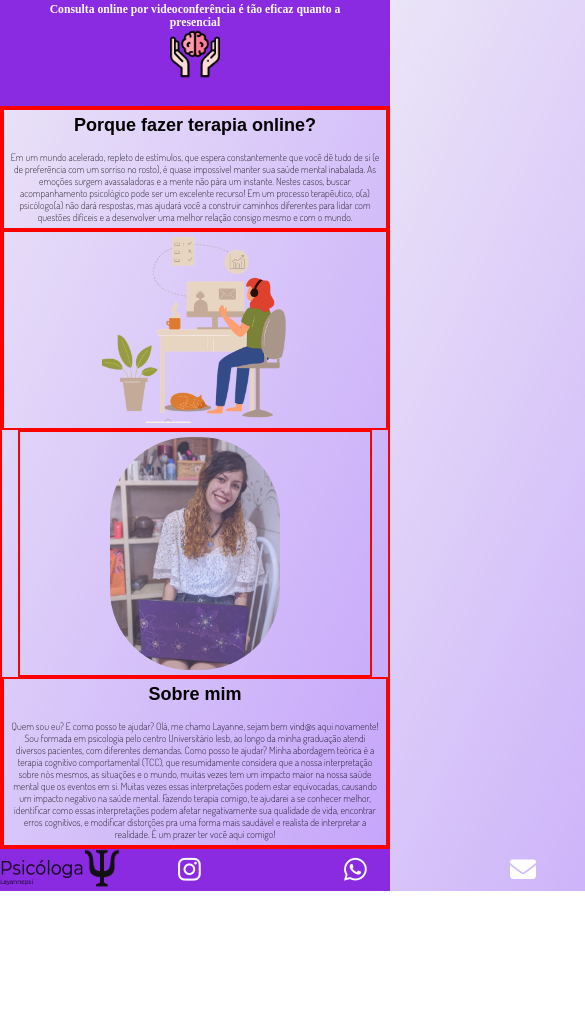
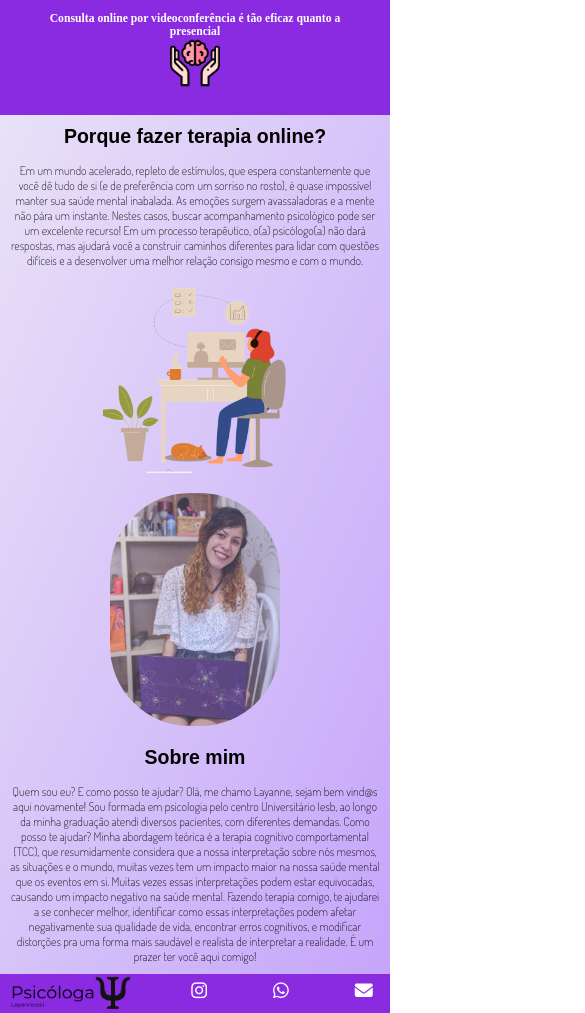
Before and after one commit to JohnTestt/page-psi, a plain HTML site: page index.html in a window 390 px wide. Shown: the part 294-1307 px from the top of the page, 585 px wide, since content can reach past the window. Before the commit the page ends 1185 px from the top, so only its background shows below. Drawn offline with Linux system fonts and the light colour scheme.

Commit message:
commit-final

```diff
--- a/index.html
+++ b/index.html
@@ -74,7 +74,7 @@
     <img class="img2" src="img/lay.jpeg" alt="">
     </div>
 
-    <div  class="item">
+    <div  class="item sobre">
         <h2>Sobre mim</h2>
         <p>Quem sou eu? E como posso te ajudar?
             Olá, me chamo Layanne, sejam bem vind@s aqui novamente!
--- a/style.css
+++ b/style.css
@@ -42,15 +42,15 @@
     justify-content: center;
     margin: auto;
     flex-wrap: wrap;
-    border: solid red 2px;
+
     }
 
     .item{
 
     max-width: 700px;
-    padding: 5px;
+    padding: 10px;
     margin: 15px;
-    border: solid red 2px;
+
     }
 
     h1, h2, h4 {
@@ -67,6 +67,7 @@
     p{
     font-family: 'Dosis', sans-serif;
     font-size: 18px;
+    font-weight: 550;
     }
 
     .botao {
@@ -76,7 +77,7 @@
     padding: 8px;
     height: 30px;
     width: 200px;
-    margin-left: 125px;
+    margin-left: 100px;
     }
 
     .botao a {
@@ -92,7 +93,7 @@
     .rodape-inicial{
     text-align: center;
     background-color: blueviolet;
-    min-height: 50px;
+    min-height: 30px;
     margin-top: 125px;
     padding: 25px;
 
@@ -106,17 +107,20 @@
     border-radius: 80px;
     opacity: 0.7;
     }
+
+    .sobre, .img2 {
+        margin-top: 100px;
+    }
     .rodape {
     display: flex;
     justify-content: center;
     background-color: blueviolet;
-    min-height: 40px;
+
 
     }
 
     .rodape i{
     padding: 8px;
-    min-width: 100px;
     font-size: 26px;
     margin-left: 50px;
     color: white;
@@ -127,6 +131,9 @@
     max-height: 40px
 
     }
+
+
+
 
     @media (max-width:992px) {
     .conteudo{
@@ -142,11 +149,11 @@
     display: flex;
     flex-direction: column;
     margin: auto;
-    font-size: 12px;
+    font-size: 13px;
     }
 
     p {
-    font-size: 10px;
+    font-size: 12px;
 
     }
 
@@ -167,8 +174,13 @@
     .botao {
     margin-top: 15px;
     }
-    .rodape{
-    justify-content: start;
-    padding: auto;
+    .rodape i{
+        font-size: 18px;
     }
+    .rodape img{
+
+       max-height: 35px;
+        padding: 2px;
     }
+
+    }
```
